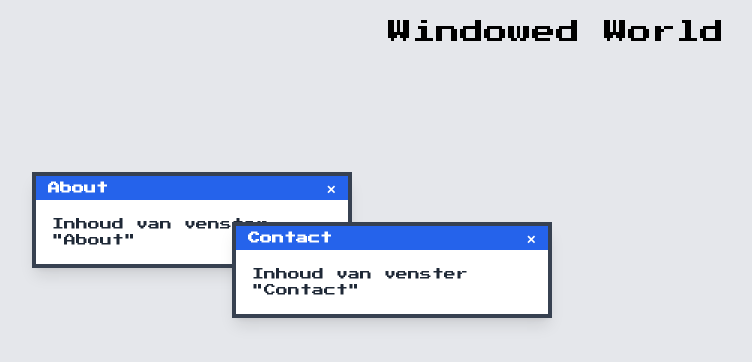
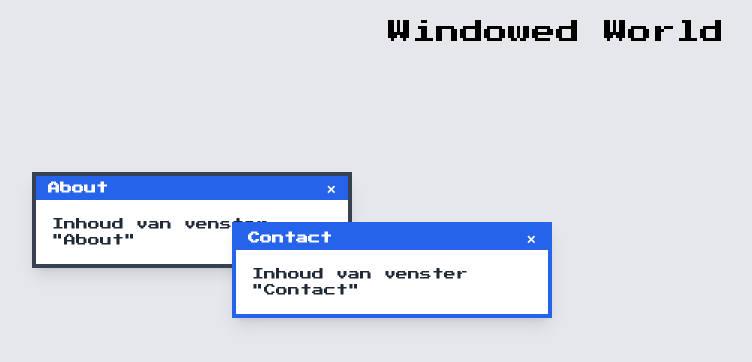
Before and after one commit to BrigitteHx/PortfolioProject, a React (Vite) app in the folder windowed-world/: page / in a window 1280 px wide. Shown: the top 362 px of the page, without its empty margins (84-836 px from the left). Built offline with nearby package versions, Linux system fonts and the light colour scheme.

Commit message:
improved z-index for better layering

```diff
--- a/windowed-world/src/App.tsx
+++ b/windowed-world/src/App.tsx
@@ -14,19 +14,16 @@ export default function App() {
     { id: 2, title: "Contact", position: { x: 300, y: 150 }, isOpen: true },
   ]);
 
-  const [focusedWindowId, setFocusedWindowId] = useState<number | null>(null);
+  // Houd een array bij van venster ID's die de stapelvolgorde bepaalt:
+  const [zOrder, setZOrder] = useState<number[]>(windows.map(w => w.id));
 
   function closeWindow(id: number) {
-    setWindows((ws) =>
-      ws.map((w) => (w.id === id ? { ...w, isOpen: false } : w))
-    );
-    if (focusedWindowId === id) {
-      setFocusedWindowId(null);
-    }
+    setWindows(ws => ws.map(w => (w.id === id ? { ...w, isOpen: false } : w)));
+    setZOrder(zs => zs.filter(zid => zid !== id));
   }
 
   function focusWindow(id: number) {
-    setFocusedWindowId(id);
+    setZOrder(zs => [...zs.filter(zid => zid !== id), id]); // Zet gefocust venster achteraan (bovenste)
   }
 
   return (
@@ -34,19 +31,23 @@ export default function App() {
       <h1 className="text-2xl mb-6 text-center">Windowed World</h1>
 
       {windows
-        .filter((w) => w.isOpen)
-        .map((w) => (
+        .filter(w => w.isOpen)
+        .map(w => {
+          const zIndex = zOrder.indexOf(w.id) + 10; // basis z-index 10 + positie
+          return (
             <Window
               key={w.id}
               title={w.title}
               defaultPosition={w.position}
-            isFocused={focusedWindowId === w.id}
+              isFocused={zOrder[zOrder.length - 1] === w.id} // Is het bovenste venster?
               onFocus={() => focusWindow(w.id)}
               onClose={() => closeWindow(w.id)}
+              style={{ zIndex }} // Geef z-index mee aan Window
             >
               <p>Inhoud van venster "{w.title}"</p>
             </Window>
-        ))}
+          );
+        })}
     </div>
   );
 }
--- a/windowed-world/src/Window.tsx
+++ b/windowed-world/src/Window.tsx
@@ -8,6 +8,7 @@ interface WindowProps {
   onFocus: () => void;
   onClose: () => void;
   children: ReactNode;
+  style?: React.CSSProperties;  // style prop toegevoegd voor zIndex
 }
 
 export default function Window({
@@ -17,6 +18,7 @@ export default function Window({
   onFocus,
   onClose,
   children,
+  style,
 }: WindowProps) {
   return (
     <motion.div
@@ -34,7 +36,7 @@ export default function Window({
             : "border-gray-700 z-10"
         }
       `}
-      style={{ position: "absolute" }}
+      style={{ position: "absolute", ...style }}  // style nu hier toegevoegd
     >
       <div
         className="title-bar bg-blue-600 text-white px-3 py-1 cursor-move flex justify-between items-center"
```
Lines whose indentation alone changed are shown as unchanged.
